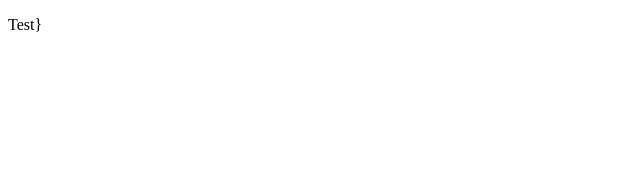
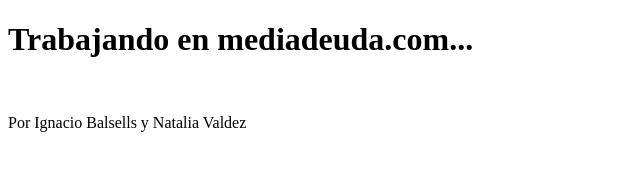
Before and after one commit to DeusNayo/mediadeuda.github.io, a plain HTML site: page index.html in a window 1280 px wide. Shown: the whole page, without its empty margins (0-640 px from the left). Drawn offline with Linux system fonts and the light colour scheme.

Commit message:
Update index html description

```diff
--- a/index.html
+++ b/index.html
@@ -7,6 +7,7 @@
     <title>Media Deuda</title>
 </head>
 <body>
-    <p>Test}</p>
+    <h1>Trabajando en mediadeuda.com...</h1><br>
+    <p>Por Ignacio Balsells y Natalia Valdez</p>
 </body>
 </html>
```
